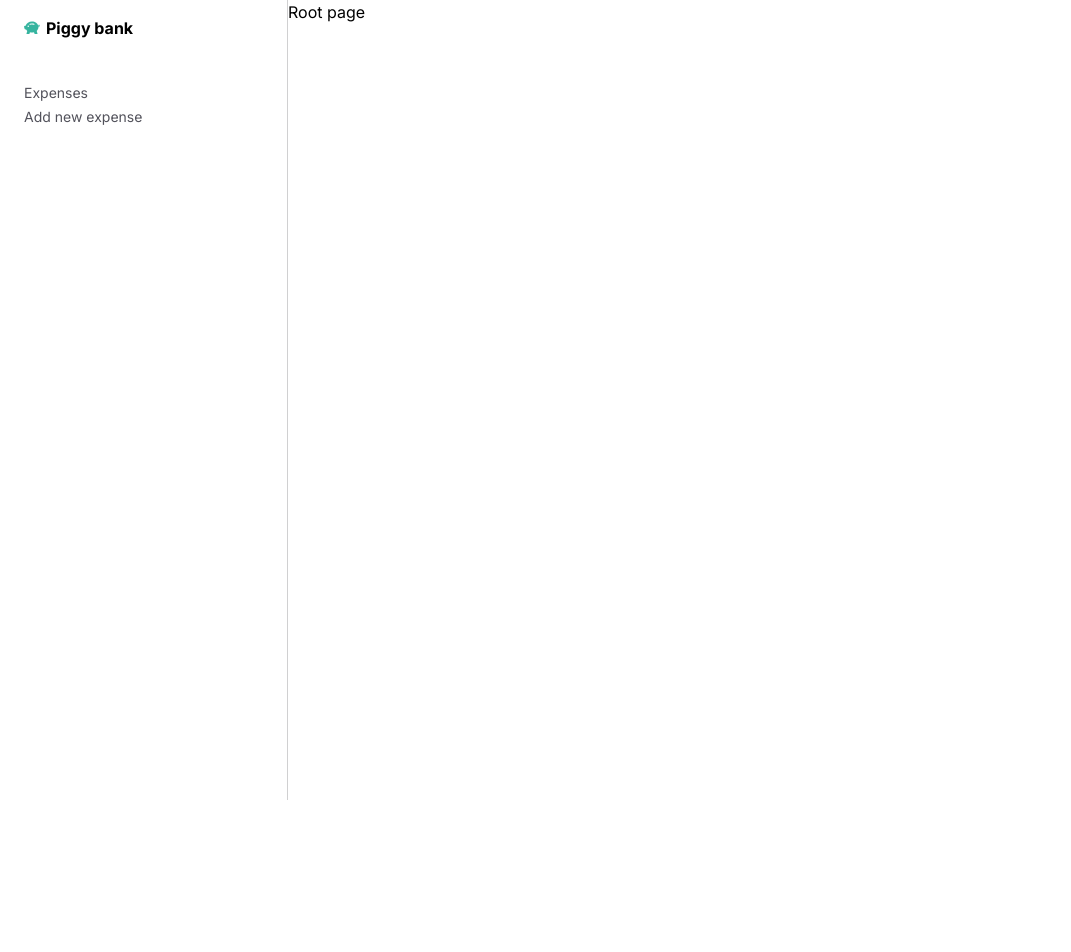
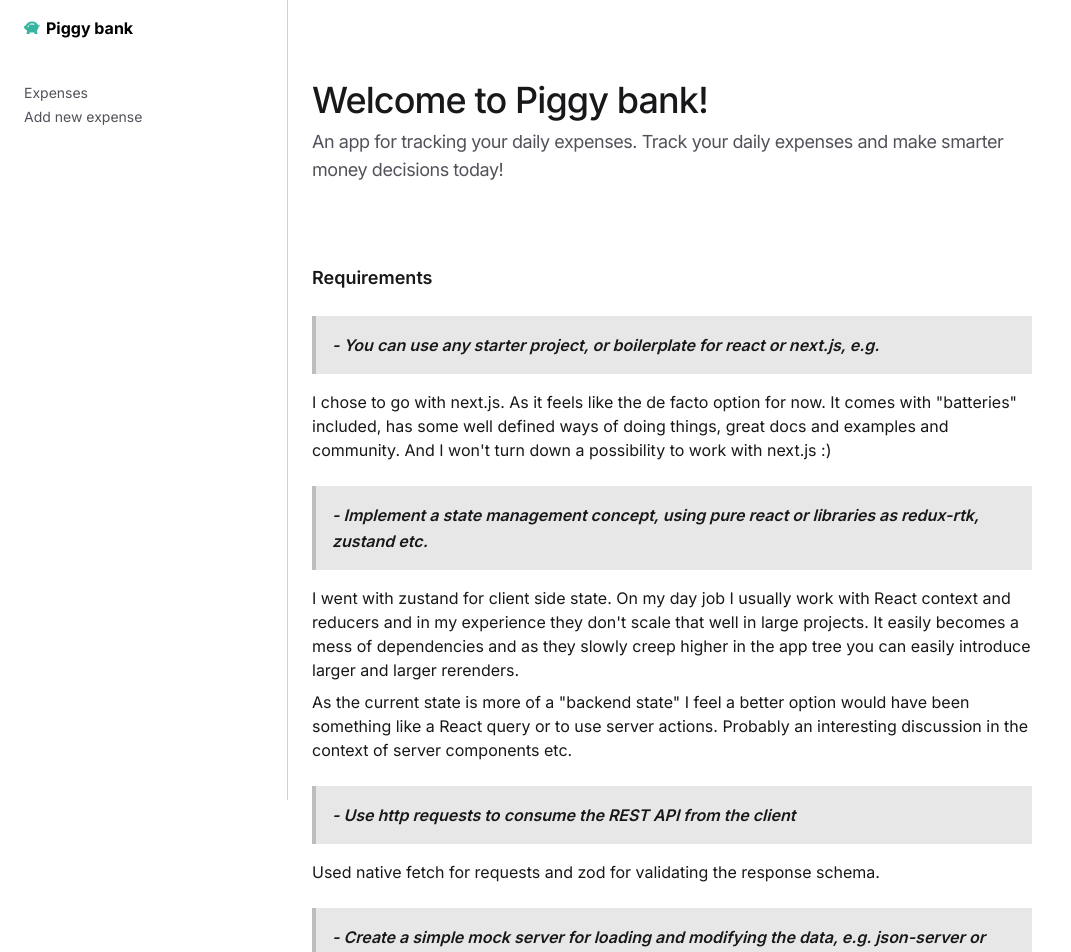
Before and after one commit to hendrikkao1/piggy-bank, a Next.js app: page / in a window 1280 px wide. Shown: the top 952 px of the page, without its empty margins (0-1071 px from the left). Before the commit the page ends 800 px from the top, so only its background shows below. Built offline with nearby package versions, Linux system fonts and the light colour scheme.

Commit message:
Add landing page

```diff
--- a/src/app/page.tsx
+++ b/src/app/page.tsx
@@ -1,7 +1,131 @@
 export default function RootPage() {
   return (
-    <main>
-      <h1>Root page</h1>
-    </main>
+    <article className="px-6 py-20 text-md max-w-3xl">
+      <h1 className="font-display text-4xl font-medium tracking-tight text-zinc-900">
+        Welcome to Piggy bank!
+      </h1>
+      <p className="mt-2 text-lg tracking-tight text-zinc-600">
+        An app for tracking your daily expenses. Track your daily expenses and
+        make smarter money decisions today!
+      </p>
+      <div className="text-zinc-900 mt-20 text-md">
+        <h2 className="font-semibold text-lg text-zinc-900">Requirements</h2>
+        <section className="mt-6">
+          <blockquote className="p-4 my-4 border-l-4 border-zinc-900/20 bg-zinc-900/10 italic font-semibold leading-relaxed">
+            - You can use any starter project, or boilerplate for react or
+            next.js, e.g.
+          </blockquote>
+          <p className="mt-2">
+            I chose to go with next.js. As it feels like the de facto option for
+            now. It comes with &quot;batteries&quot; included, has some well
+            defined ways of doing things, great docs and examples and community.
+            And I won&apos;t turn down a possibility to work with next.js :)
+          </p>
+        </section>
+        <section className="mt-6">
+          <blockquote className="p-4 my-4 border-l-4 border-zinc-900/20 bg-zinc-900/10 italic font-semibold leading-relaxed">
+            - Implement a state management concept, using pure react or
+            libraries as redux-rtk, zustand etc.
+          </blockquote>
+          <p className="mt-2">
+            I went with zustand for client side state. On my day job I usually
+            work with React context and reducers and in my experience they
+            don&apos;t scale that well in large projects. It easily becomes a
+            mess of dependencies and as they slowly creep higher in the app tree
+            you can easily introduce larger and larger rerenders.
+          </p>
+          <p className="mt-2">
+            As the current state is more of a &quot;backend state&quot; I feel a
+            better option would have been something like a React query or to use
+            server actions. Probably an interesting discussion in the context of
+            server components etc.
+          </p>
+        </section>
+        <section className="mt-6">
+          <blockquote className="p-4 my-4 border-l-4 border-zinc-900/20 bg-zinc-900/10 italic font-semibold leading-relaxed">
+            - Use http requests to consume the REST API from the client
+          </blockquote>
+          <p className="mt-2">
+            Used native fetch for requests and zod for validating the response
+            schema.
+          </p>
+        </section>
+        <section className="mt-6">
+          <blockquote className="p-4 my-4 border-l-4 border-zinc-900/20 bg-zinc-900/10 italic font-semibold leading-relaxed">
+            - Create a simple mock server for loading and modifying the data,
+            e.g. json-server or next.js api routes
+          </blockquote>
+          <p className="mt-2">
+            Used Next js API routes as they come out of the box. Super useful!
+          </p>
+        </section>
+        <section className="mt-6">
+          <blockquote className="p-4 my-4 border-l-4 border-zinc-900/20 bg-zinc-900/10 italic font-semibold leading-relaxed">
+            - Consider client-side validation and error handling
+          </blockquote>
+          <p className="mt-2">
+            I consider forms hard. Once you start introducing logic and
+            variation in them things can easily get out of hand. My go to tool
+            for forms is React hooks form. It covers major use cases well and is
+            flexible. I find some of the error typings a bit strange but
+            that&apos;s life :)
+          </p>
+          <p className="mt-2">
+            Form validation is again built on a zod schema.
+          </p>
+          <p className="mt-2">
+            For error handling I went with the classic &quot;Something went
+            wrong&quot; error boundary at the root. Possibly could have put more
+            effort into it!
+          </p>
+        </section>
+        <section className="mt-6">
+          <blockquote className="p-4 my-4 border-l-4 border-zinc-900/20 bg-zinc-900/10 italic font-semibold leading-relaxed">
+            - UI styling will be appreciated but is not required, feel free to
+            use any 3rd party library you prefer
+          </blockquote>
+          <p className="mt-2">
+            I&apos;m usually torn between styled components and tailwind, CSS
+            modules. I went with tailwind. while being somewhat controversial I
+            feel most of us don&apos;t enjoy writing and managing CSS that much
+            nor is it easy. Once you get the hang of tailwind naming schema and
+            know CSS it becomes pretty easy to get something half decent on the
+            screen.
+          </p>
+        </section>
+        <section>
+          <blockquote className="p-4 my-4 border-l-4 border-zinc-900/20 bg-zinc-900/10 italic font-semibold leading-relaxed">
+            - Please think of it from an Enterprise Solutions perspective and
+            treat it as a &quot;big&quot; project
+          </blockquote>
+          <p className="mt-2">
+            In hindsight I could have specified what does this mean to you?
+            There are many factors like planning, scalability, security,
+            reliability, compliance, flexibility. I decided to focus on topics I
+            personally feel quite critical when managing a large and long living
+            application.
+          </p>
+          <p className="mt-2">
+            It should have well defined ways of doing things. As there are more
+            and more people working on it, deviations are bound to come up and
+            it will be hard to reason and know everything. As much as possible
+            follow the existing pattern. Keeping a clean house etc. I hope you
+            see what I mean.
+          </p>
+          <p className="mt-2">
+            At the same time we need flexibility to address the ever changing
+            business needs as we grow. We can address some of this by
+            interacting with facades, proxies or abstractions. This allows us to
+            easily switch out existing implementations or libraries when needed.
+          </p>
+          <p className="mt-2">
+            Tooling, testing, automation. All known topics. Good tools and
+            developer experience keep us productive. Good testing setup will
+            allow us to sleep at night. And automation gives us time to focus on
+            topics that matter to the organization.
+          </p>
+        </section>
+      </div>
+    </article>
   );
 }
```
